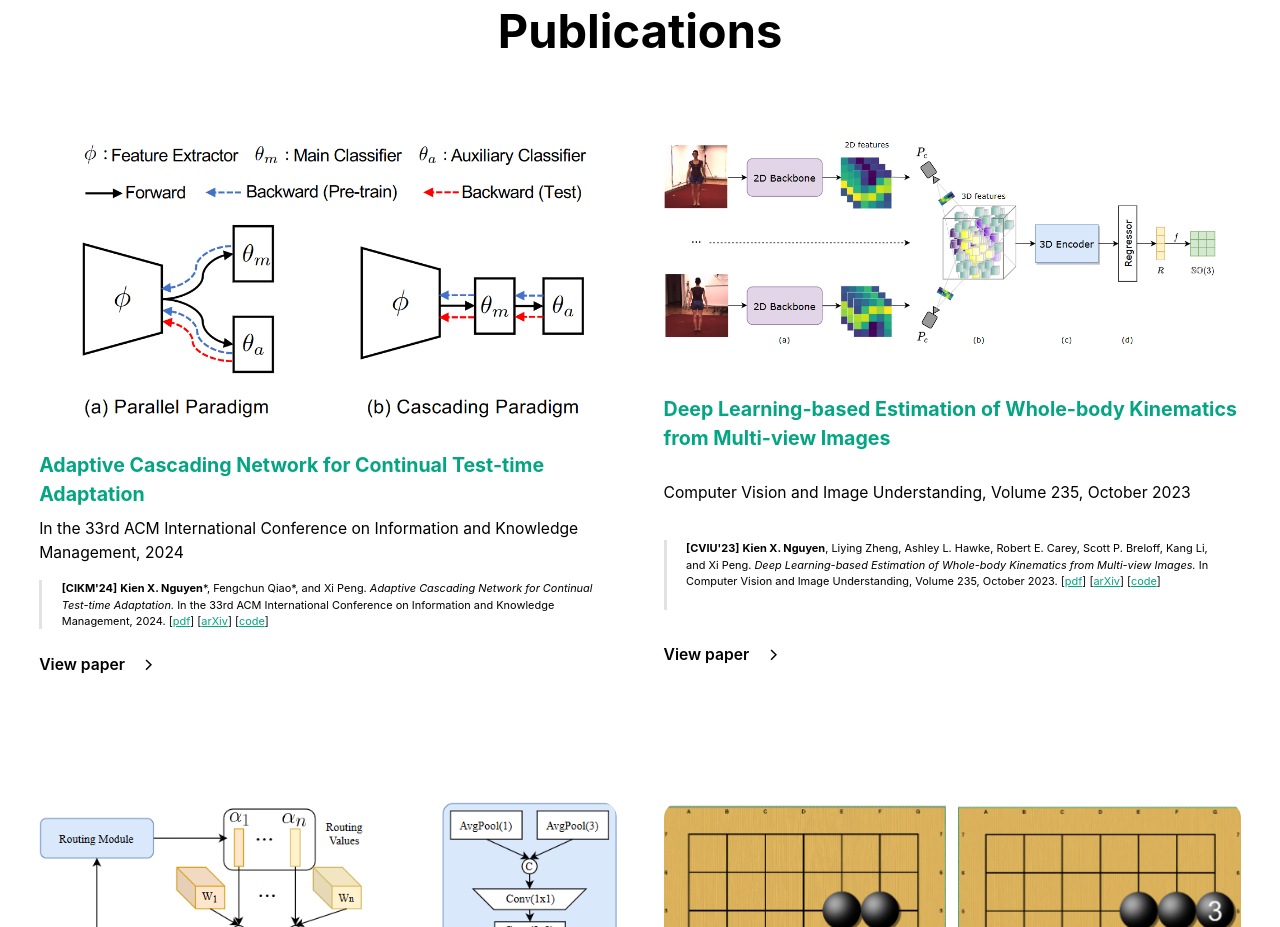
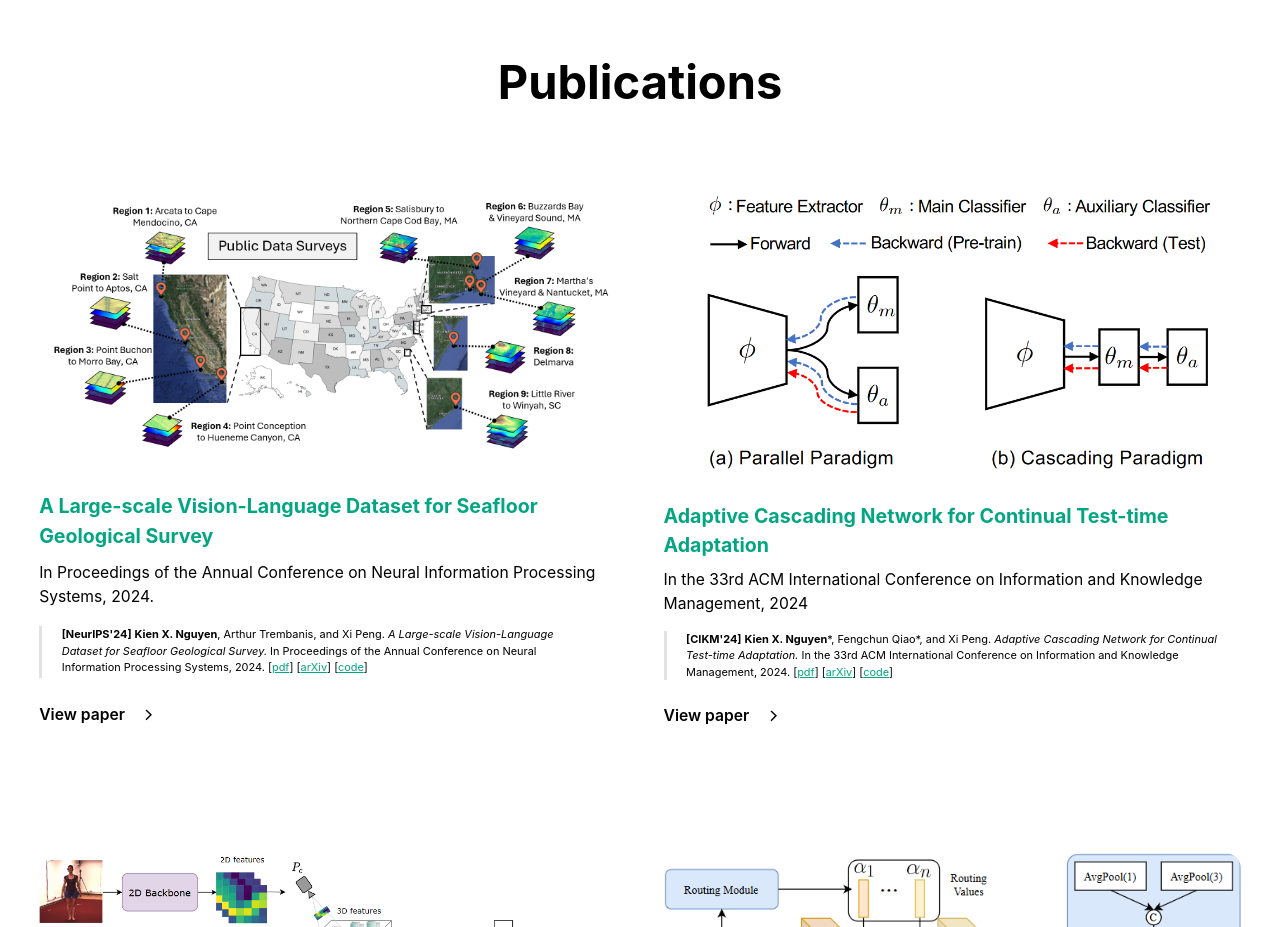
Before and after one commit to Nyquixt/profile, a plain HTML site: page index.html in a window 1280 px wide. Shown: the part 2363-3290 px from the top of the page. Drawn offline with nearby package versions, Linux system fonts and the light colour scheme; a script that the page names is missing.

Commit message:
add neurips paper

```diff
--- a/index.html
+++ b/index.html
@@ -280,6 +280,8 @@
                     </div>
                     <div id="w-node-_262375d3-3987-55da-9dff-7d3d6240ef2b-4b45e75f" class="news_item">
                       <ul>
+                        <div class="align-center"><strong>[Sept 2024]</strong></div>
+                        <li>Paper accepted to NeurIPS'24</li>
                         <div class="align-center"><strong>[July 2024]</strong></div>
                         <li>Participated in UD ATOM Hackathon</li>
                         <li>Paper accepted to CIKM'24</li>
@@ -386,6 +388,26 @@
                   <div class="publication_list">
                     <div class="publication_item">
                       <a aria-label="Adaptive Cascading Network for Continual Test-time Adaptation" href="#" target="_blank" class="publication_image-link w-inline-block">
+                        <div class="publication_image-wrapper"><img srcset="images/neurips24.png 500w, images/neurips24.png 576w" loading="lazy" sizes="(max-width: 479px) 92vw, (max-width: 767px) 95vw, 45vw" src="images/neurips24.png" alt="" class="publication_image1"></div>
+                      </a>
+                      <a href="#" class="publication_title-link w-inline-block">
+                        <h3 class="heading-style-h5">A Large-scale Vision-Language Dataset for Seafloor Geological Survey</h3>
+                      </a>
+                      <div class="margin-bottom margin-small">
+                        <div class="text-size-regular">In Proceedings of the Annual Conference on Neural Information Processing Systems, 2024.</div>
+                      </div>
+                      <p class="text-style-quote is-tiny"><strong>[NeurIPS&#x27;24]</strong> <strong>Kien X. Nguyen</strong>, Arthur Trembanis, and Xi Peng. <em>A Large-scale Vision-Language Dataset for Seafloor Geological Survey.</em> In Proceedings of the Annual Conference on Neural Information Processing Systems, 2024. [<a href="#" target="_blank">pdf</a>] [<a href="#" target="_blank">arXiv</a>] [<a href="#" target="_blank">code</a>]</p>
+                      <div class="publication_button-wrapper">
+                        <a href="#" target="_blank" class="button is-link is-icon w-inline-block">
+                          <div>View paper</div>
+                          <div class="icon-embed-xxsmall w-embed"><svg width="16" height="16" viewbox="0 0 16 16" fill="none" xmlns="http://www.w3.org/2000/svg">
+                              <path d="M6 3L11 8L6 13" stroke="CurrentColor" stroke-width="1.5"></path>
+                            </svg></div>
+                        </a>
+                      </div>
+                    </div>
+                    <div class="publication_item">
+                      <a aria-label="Adaptive Cascading Network for Continual Test-time Adaptation" href="#" target="_blank" class="publication_image-link w-inline-block">
                         <div class="publication_image-wrapper"><img srcset="images/cikm24.png 500w, images/cikm24.png 576w" loading="lazy" sizes="(max-width: 479px) 92vw, (max-width: 767px) 95vw, 45vw" src="images/cikm24.png" alt="" class="publication_image1"></div>
                       </a>
                       <a href="#" class="publication_title-link w-inline-block">
@@ -396,7 +418,7 @@
                       </div>
                       <p class="text-style-quote is-tiny"><strong>[CIKM&#x27;24]</strong> <strong>Kien X. Nguyen</strong>*, Fengchun Qiao*, and Xi Peng. <em>Adaptive Cascading Network for Continual Test-time Adaptation.</em> In the 33rd ACM International Conference on Information and Knowledge Management, 2024. [<a href="#" target="_blank">pdf</a>] [<a href="#" target="_blank">arXiv</a>] [<a href="https://github.com/Nyquixt/MetaTTA" target="_blank">code</a>]</p>
                       <div class="publication_button-wrapper">
-                        <a href="https://www.sciencedirect.com/science/article/abs/pii/S1077314223001601" target="_blank" class="button is-link is-icon w-inline-block">
+                        <a href="https://arxiv.org/abs/2407.12240" target="_blank" class="button is-link is-icon w-inline-block">
                           <div>View paper</div>
                           <div class="icon-embed-xxsmall w-embed"><svg width="16" height="16" viewbox="0 0 16 16" fill="none" xmlns="http://www.w3.org/2000/svg">
                               <path d="M6 3L11 8L6 13" stroke="CurrentColor" stroke-width="1.5"></path>
```
Also changed, not shown: images/neurips24.PNG (added).
